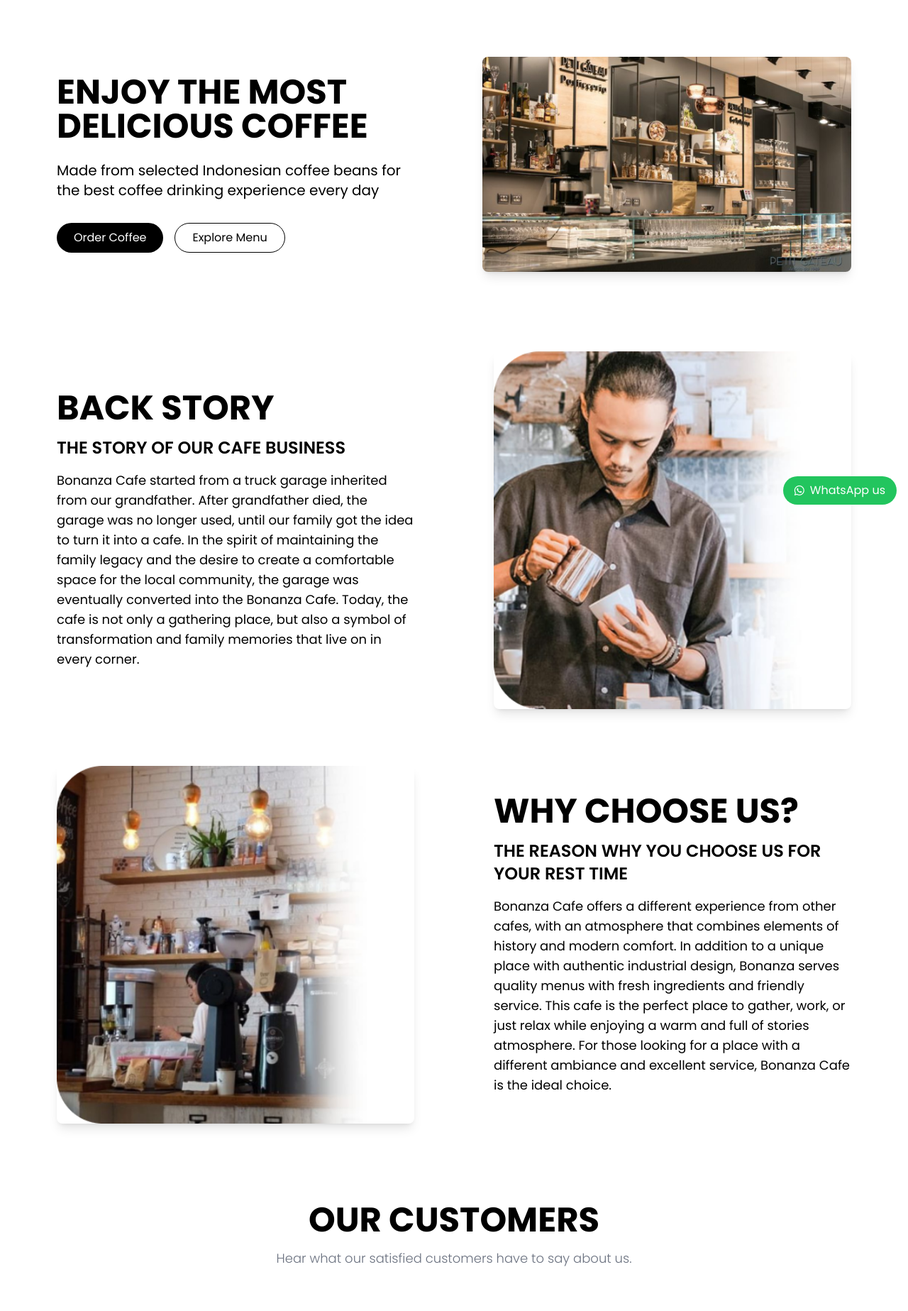
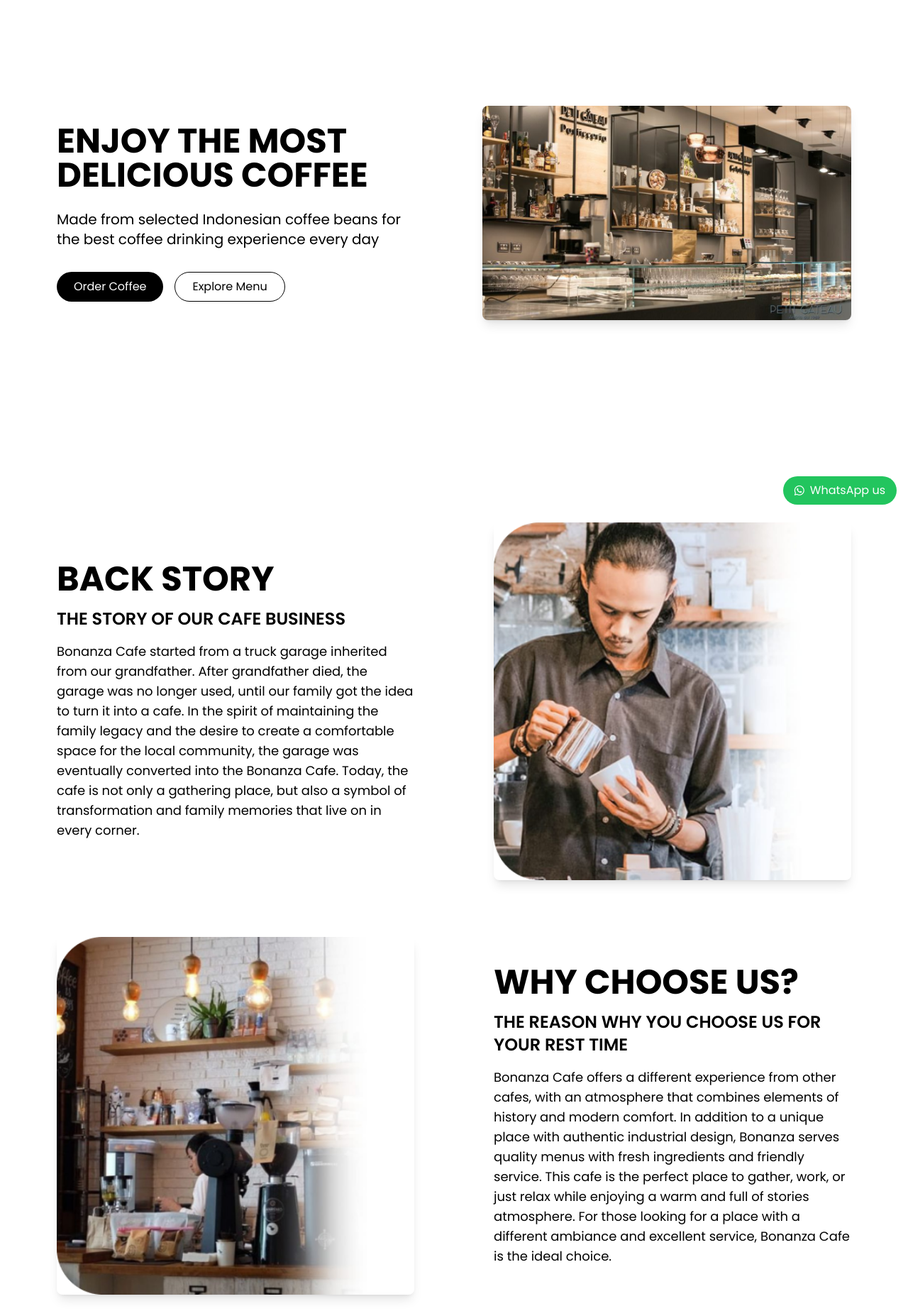
Before and after one commit to Chandra13July/Bonanza, a PHP site: page /Bonanza/ in a window 1280 px wide. Shown: the part 73-1920 px from the top of the page at 71% size. Run offline with PHP 8.4, Linux system fonts and the light colour scheme; some libraries are stand-ins or nearby versions.

Commit message:
update Fitur home

```diff
--- a/app/views/home/home.php
+++ b/app/views/home/home.php
@@ -1,29 +1,29 @@
-<html>
-
+<!DOCTYPE html>
+<html lang="en">
 <head>
-  <script src="https://cdn.tailwindcss.com">
-  </script>
+  <meta charset="UTF-8">
+  <meta name="viewport" content="width=device-width, initial-scale=1.0">
+  <title>Bonanza Cafe</title>
+  <script src="https://cdn.tailwindcss.com"></script>
   <link href="https://cdnjs.cloudflare.com/ajax/libs/font-awesome/5.15.3/css/all.min.css" rel="stylesheet" />
-  <link href="https://fonts.googleapis.com/css2?family=Roboto:wght@400;700&amp;display=swap" rel="stylesheet" />
-  <script src="https://unpkg.com/scrollreveal">
-  </script>
+  <link href="https://fonts.googleapis.com/css2?family=Roboto:wght@400;700&display=swap" rel="stylesheet" />
+  <script src="https://unpkg.com/scrollreveal"></script>
   <style>
     body {
       font-family: 'Roboto', sans-serif;
     }
   </style>
 </head>
-
 <body class="bg-white text-gray-800">
-  <div class="container mx-auto flex flex-col lg:flex-row items-center justify-between py-10 lg:py-20 px-10 lg:px-20">
-    <div class="w-full lg:w-1/2 lg:pr-10 mb-10 lg:mb-0" data-sr-id="1">
+  <div class="container mx-auto flex flex-col lg:flex-row items-center justify-center h-[80vh] px-10 lg:px-20 py-10 pt-20 lg:pt-0">
+    <div class="w-full lg:w-1/2 lg:pr-10 mb-10 lg:mb-0 text-center lg:text-left" data-sr-id="1">
       <h1 class="text-5xl font-bold text-black mb-6">
         ENJOY THE MOST DELICIOUS COFFEE
       </h1>
       <p class="text-xl text-black mb-8">
         Made from selected Indonesian coffee beans for the best coffee drinking experience every day
       </p>
-      <div class="flex space-x-4">
+      <div class="flex justify-center lg:justify-start space-x-4">
         <button class="bg-black text-white py-2 px-6 rounded-full">
           Order Coffee
         </button>
@@ -32,13 +32,14 @@
         </button>
       </div>
     </div>
-    <div class="w-full lg:w-1/2 lg:pl-10" data-sr-id="2">
-      <img alt="Interior of a modern coffee shop with various coffee equipment and shelves filled with coffee products" class="rounded-lg shadow-lg" height="400" src="<?= BASEURL; ?>/img/home/footerhome.png" width="600" />
+    <div class="w-full lg:w-1/2 lg:pl-10 flex justify-center" data-sr-id="2">
+      <img alt="Interior of a modern coffee shop with various coffee equipment and shelves filled with coffee products" class="rounded-lg shadow-lg w-full h-auto object-cover" src="<?= BASEURL; ?>/img/home/footerhome.png" />
     </div>
   </div>
-  <div class="container mx-auto px-10 py-8">
-    <!-- Desktop Layout -->
-    <div class="hidden md:grid md:grid-cols-2 md:gap-8">
+
+  <!-- Bagian "Back Story" -->
+  <div class="mt-16 container mx-auto px-10 py-8">
+    <div class="md:grid md:grid-cols-2 md:gap-8">
       <div class="flex flex-col items-center justify-center px-10 mb-8" data-sr-id="3">
         <div class="max-w-lg">
           <h1 class="text-5xl font-bold mb-4">
@@ -143,15 +115,9 @@
       </div>
     </div>
   </div>
+
   <script>
-    ScrollReveal().reveal('[data-sr-id]', {
-      duration: 1000,
-      distance: '50px',
-      easing: 'ease-in-out',
-      origin: 'bottom',
-      reset: true
-    });
+    ScrollReveal().reveal('[data-sr-id]', { distance: '50px', duration: 1000, easing: 'ease-out', origin: 'bottom', interval: 100 });
   </script>
 </body>
-
 </html>
```
Also changed, not shown: other parts of app/views/home/home.php (+7 -36 lines).
